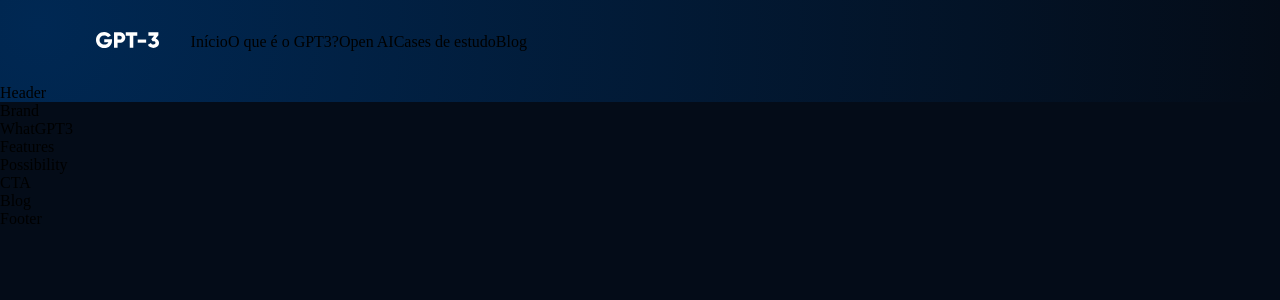
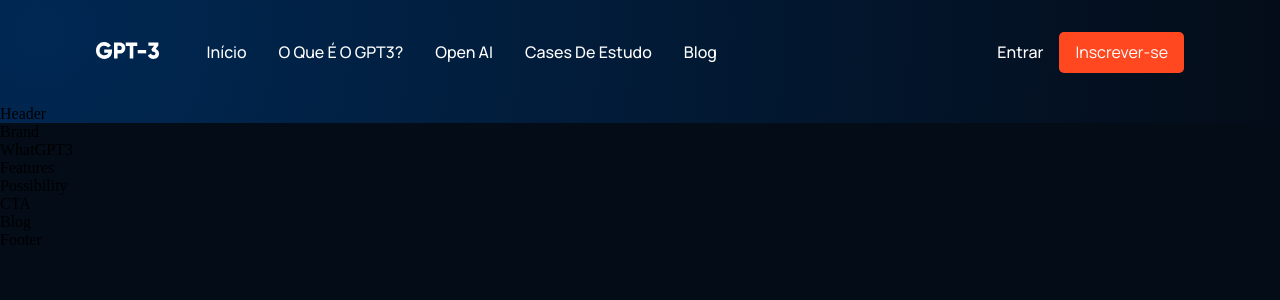
Before and after one commit to JoaoLucasCordeiro/GPT3LandingPage, a React (Create React App) app: page / in a window 1280 px wide. Shown: the top 300 px of the page. Built offline with nearby package versions, Linux system fonts and the light colour scheme.

Commit message:
navigation bar

```diff
--- a/src/components/navbar/Navbar.jsx
+++ b/src/components/navbar/Navbar.jsx
@@ -19,6 +19,11 @@
           <p> <a href='#blog'>Blog</a> </p>
         </div>
       </div>
+
+      <div className='gpt3__navbar-sign'>
+        <p>Entrar</p>
+        <button type='button'>Inscrever-se</button>
+      </div>
     </div>
   )
 }
--- a/src/components/navbar/navbar.css
+++ b/src/components/navbar/navbar.css
@@ -33,6 +33,31 @@
     align-items: center;
 }
 
-.gpt3__navbar-links_container p {
+.gpt3__navbar-links_container p,
+.gpt3__navbar-sign p,
+.gpt3__navbar-menu_container p {
+    color: #FFF;
+    font-family: var(--font-family);
+    font-weight: 500;
+    font-size: 1rem;
+    line-height: 25px;
+    text-transform: capitalize;
+    margin: 0 1rem;
+    cursor: pointer;
+}
 
+.gpt3__navbar-sign button,
+.gpt3__navbar-menu_container button {
+    color: #fff;
+    background-color: #FF4820;
+    font-family: var(--font-family);
+    padding: 0.5rem 1rem;
+    font-size: 1rem;
+    line-height: 25px;
+    top: 55px;
+    left: 1153px;
+    border-radius: 5px;
+    border: none;
+    outline: none;
+    cursor: pointer;
 }
```
